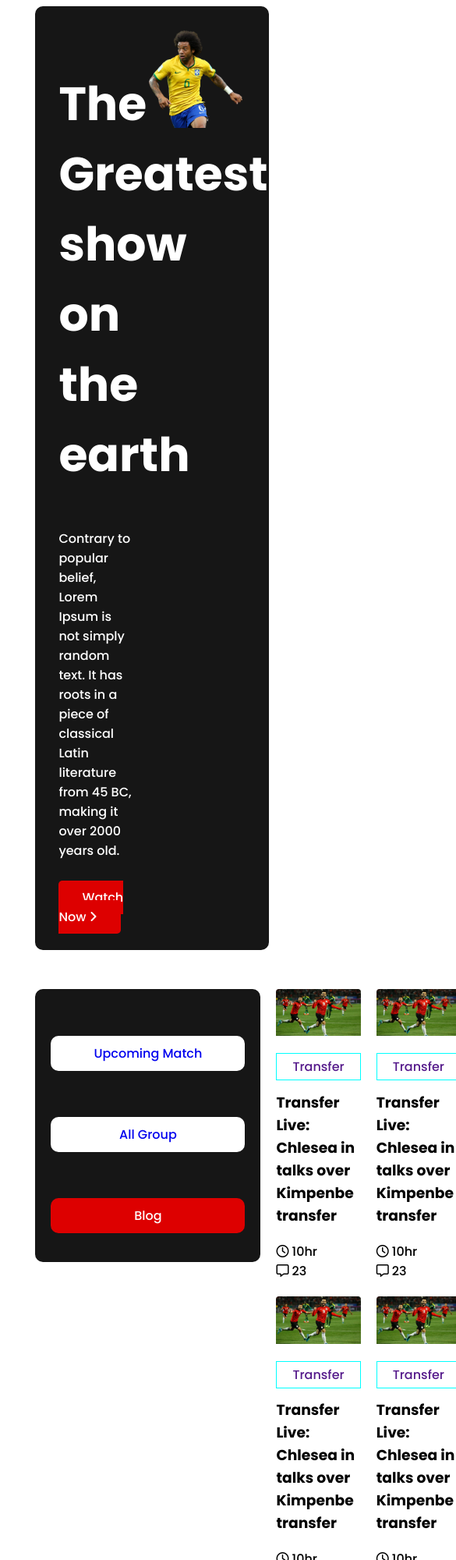
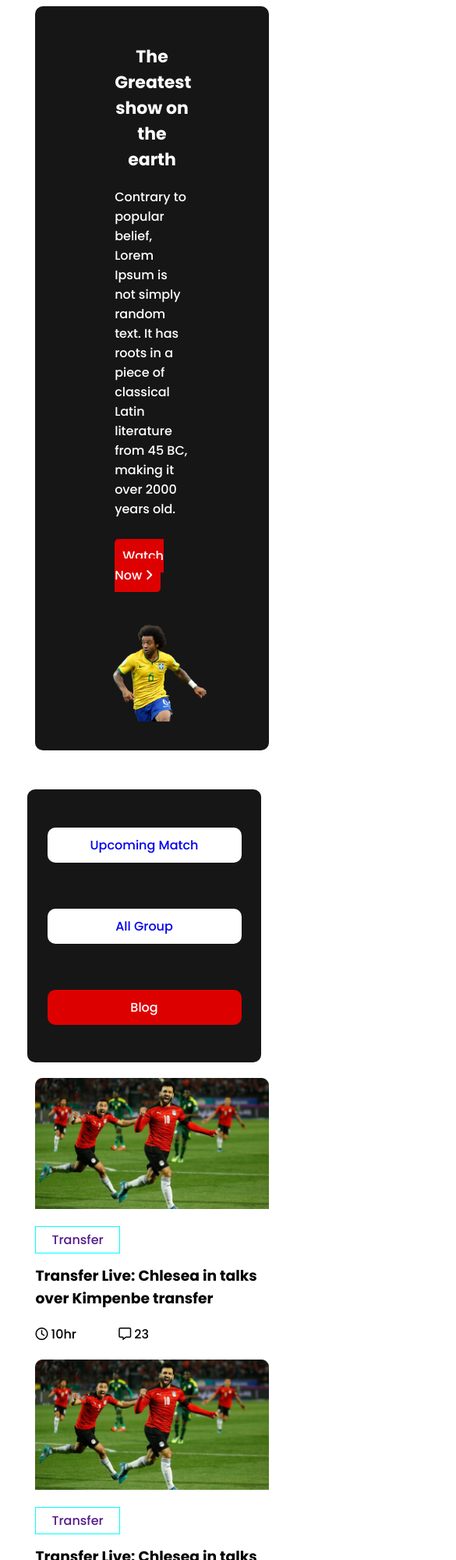
Before and after one commit to SheikhShuvoAhmed/Assignment_2, a plain HTML site: page index.html in a window 390 px wide. Shown: the top 2000 px of the page at 78% size, 585 px wide, since content can reach past the window. Drawn offline with Linux system fonts and the light colour scheme.

Commit message:
mobile responsive

```diff
--- a/style.css
+++ b/style.css
@@ -172,6 +172,11 @@ hr {
     font-size: 20px;
 }
 
+/* footer style end  */
+
+
+/* website 2 style start  */
+
 
 .upcoming_matchs {
     display: grid;
@@ -205,4 +210,75 @@ hr {
     margin: 20px 16px 0px 20px;
 }
 
-/* footer style end  */
+@media only screen and (max-width:600px) {
+    .top_banner {
+        display: flex;
+        flex-direction: column;
+        justify-content: center;
+        align-items: center;
+    }
+
+    .top_banner_info_btn {
+        width: 100%;
+
+
+    }
+
+    .top_banner_info_btn a {
+        padding: 10px;
+    }
+
+    .top_banner_img {
+        margin-top: 50px;
+    }
+
+
+
+
+    .top_banner_info h1 {
+        font-size: 22px;
+        line-height: 33px;
+        font-weight: 700;
+        text-align: center;
+
+    }
+
+    .features {
+        display: flex;
+        flex-direction: column;
+        align-items: center;
+        justify-content: center;
+    }
+
+    .feature_info {
+        display: grid;
+        grid-template-columns: repeat(1, 1fr);
+
+
+    }
+
+    .feature_menu {
+        width: 100%;
+        display: flex;
+        align-items: center;
+        justify-content: center;
+        margin-bottom: 20px;
+    }
+
+    .footer_menu {
+        display: grid;
+        grid-template-columns: repeat(1, 1fr);
+        align-items: center;
+        justify-content: center;
+        justify-items: center;
+        grid-gap: 50px;
+
+    }
+
+    .footer_menu a {
+        margin-top: 500px;
+    }
+
+
+}
+}
```
